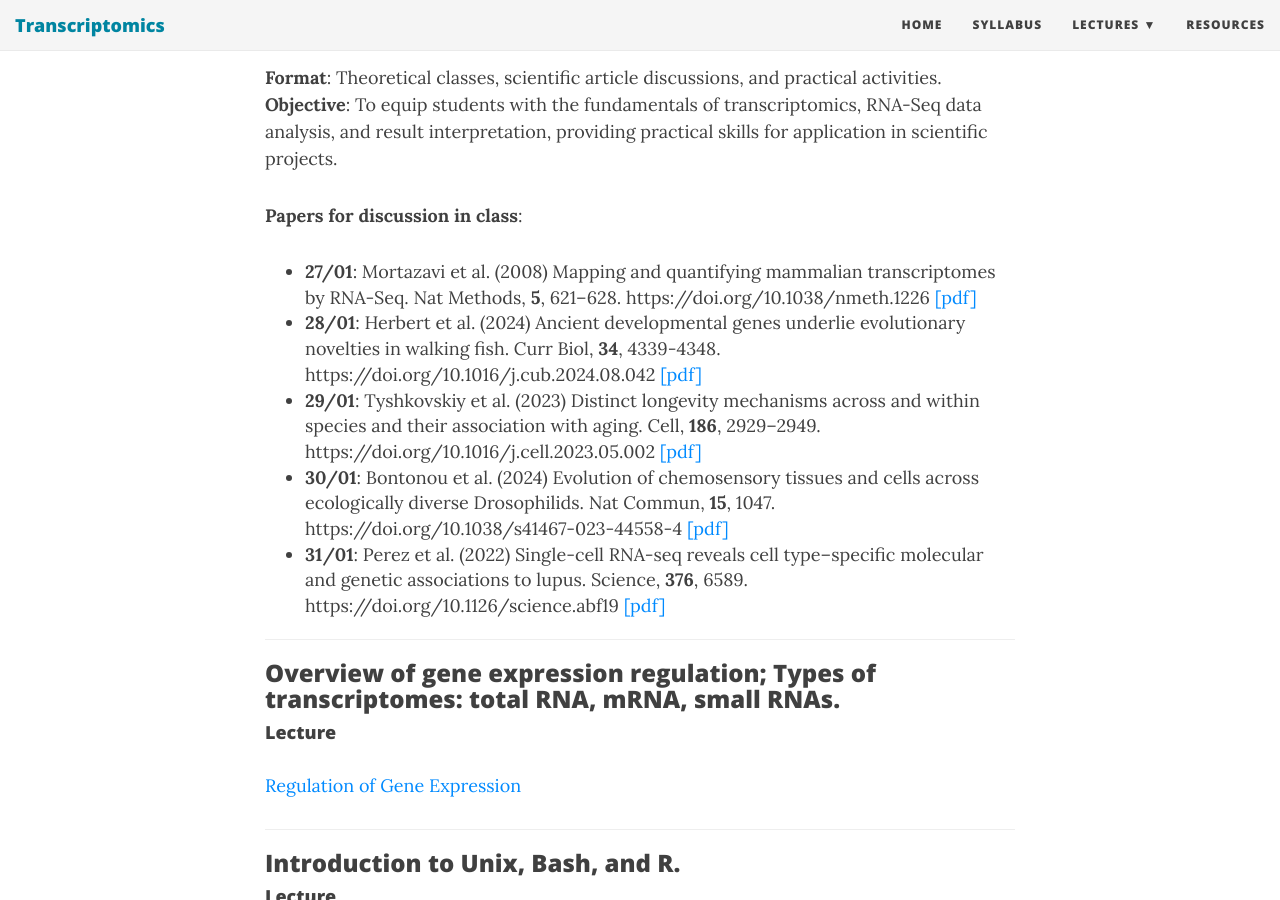
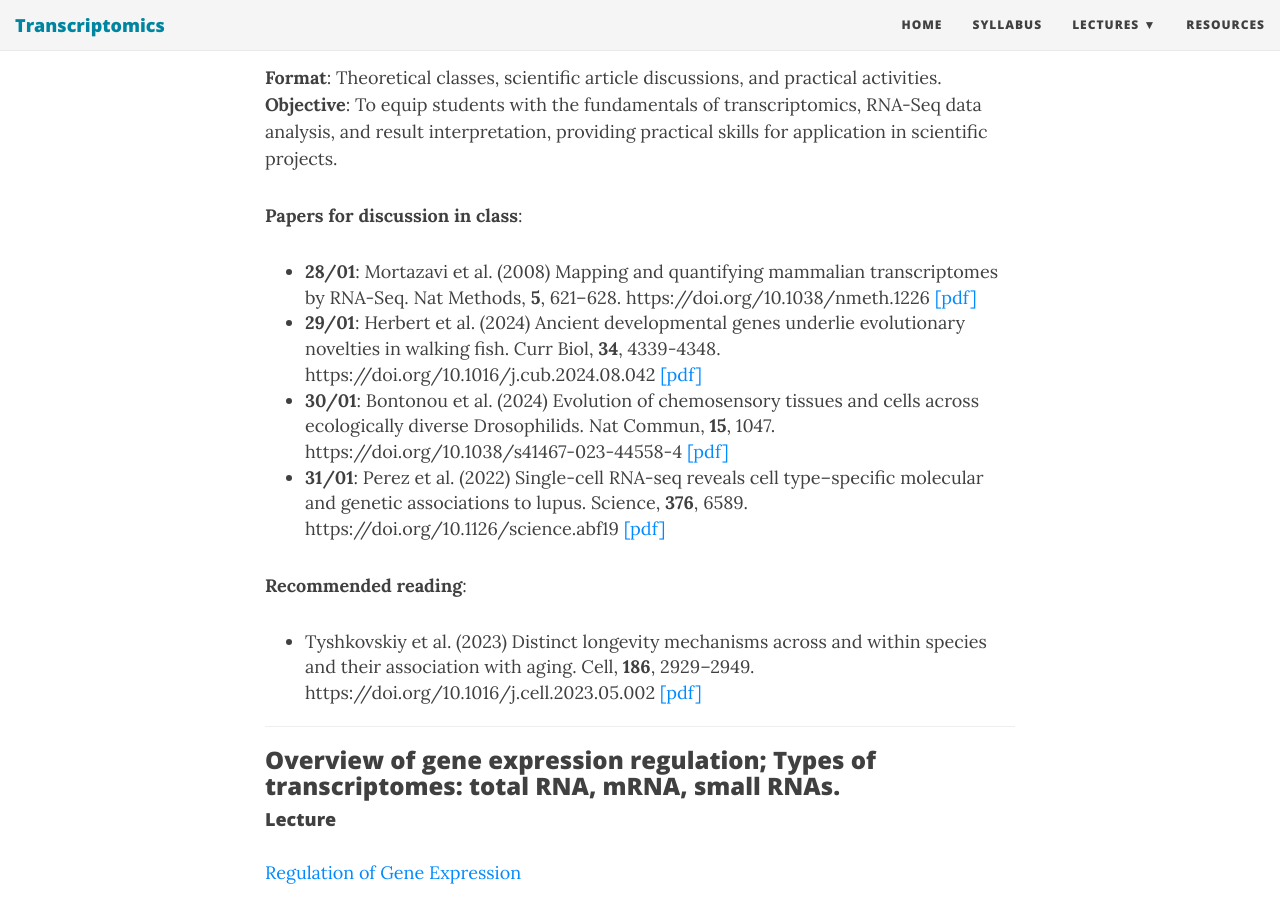
Before and after one commit to tttorres/transcriptomics, a Jekyll site: the page built from _posts/2025-01-20-Day01.md, in a window 1280 px wide and 900 px high, scrolled down 612 px. Built offline with Jekyll 4.4.1, drawn with Linux system fonts in a browser that asks for light colours; nearby versions of some CDN libraries.

Commit message:
Update 2025-01-20-Day01.md

```diff
--- a/_posts/2025-01-20-Day01.md
+++ b/_posts/2025-01-20-Day01.md
@@ -23,11 +23,14 @@ title: Day 01
 
 **Papers for discussion in class**:
 
-- **27/01**: Mortazavi et al. (2008) Mapping and quantifying mammalian transcriptomes by RNA-Seq. Nat Methods, **5**, 621–628. https://doi.org/10.1038/nmeth.1226 [[pdf]](../pdf/Mortazavietal2008.pdf)
-- **28/01**: Herbert et al. (2024) Ancient developmental genes underlie evolutionary novelties in walking fish. Curr Biol, **34**, 4339-4348. https://doi.org/10.1016/j.cub.2024.08.042 [[pdf]](../pdf/Herbertetal2024.pdf)
-- **29/01**: Tyshkovskiy et al. (2023) Distinct longevity mechanisms across and within species and their association with aging. Cell, **186**, 2929–2949. https://doi.org/10.1016/j.cell.2023.05.002 [[pdf]](../pdf/Tyshkovskiyetal2023.pdf)
+- **28/01**: Mortazavi et al. (2008) Mapping and quantifying mammalian transcriptomes by RNA-Seq. Nat Methods, **5**, 621–628. https://doi.org/10.1038/nmeth.1226 [[pdf]](../pdf/Mortazavietal2008.pdf)
+- **29/01**: Herbert et al. (2024) Ancient developmental genes underlie evolutionary novelties in walking fish. Curr Biol, **34**, 4339-4348. https://doi.org/10.1016/j.cub.2024.08.042 [[pdf]](../pdf/Herbertetal2024.pdf)
 - **30/01**: Bontonou et al. (2024) Evolution of chemosensory tissues and cells across ecologically diverse Drosophilids. Nat Commun, **15**, 1047. https://doi.org/10.1038/s41467-023-44558-4 [[pdf]](../pdf/Bontonouetal2023.pdf)
 - **31/01**: Perez et al. (2022) Single-cell RNA-seq reveals cell type–specific molecular and genetic associations to lupus. Science, **376**, 6589. https://doi.org/10.1126/science.abf19 [[pdf]](../pdf/Perezetal2022.pdf)
+
+**Recommended reading**:
+
+- Tyshkovskiy et al. (2023) Distinct longevity mechanisms across and within species and their association with aging. Cell, **186**, 2929–2949. https://doi.org/10.1016/j.cell.2023.05.002 [[pdf]](../pdf/Tyshkovskiyetal2023.pdf)
 
 ---
 
```
